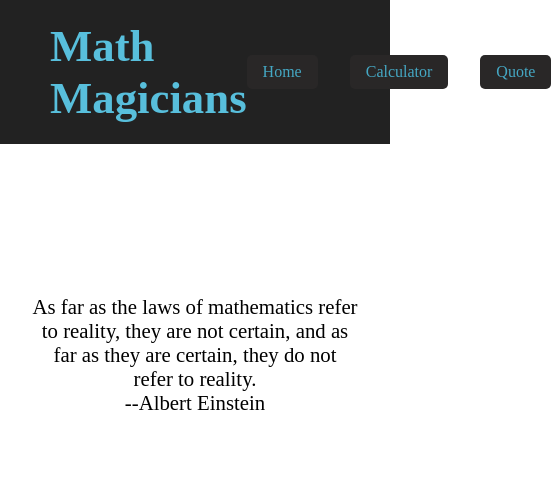
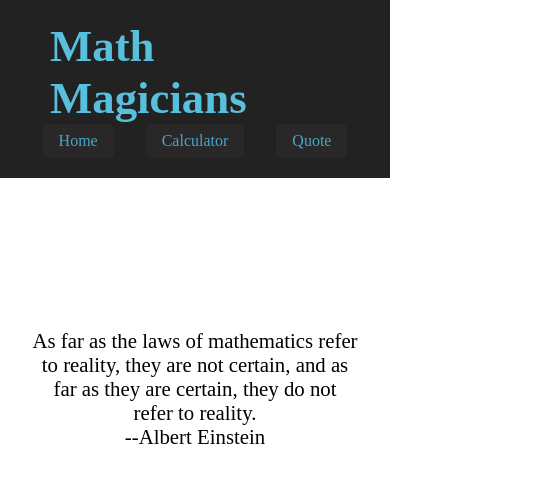
Before and after one commit to jasonfelice/Math-Magicians, a React (Create React App) app: page /quote in a window 390 px wide. Shown: the top 482 px of the page, 551 px wide, since content can reach past the window. Built offline with nearby package versions, Linux system fonts and the light colour scheme.

Commit message:
Make nav-items responsive

```diff
--- a/src/components/Header.module.css
+++ b/src/components/Header.module.css
@@ -10,9 +10,11 @@
 header {
   background-color: var(--primaryH);
   display: flex;
-  justify-content: space-between;
+  justify-content: center;
   align-items: center;
+  flex-wrap: wrap;
   padding: 20px 50px;
+  gap: 25%;
 }
 
 a {
```
